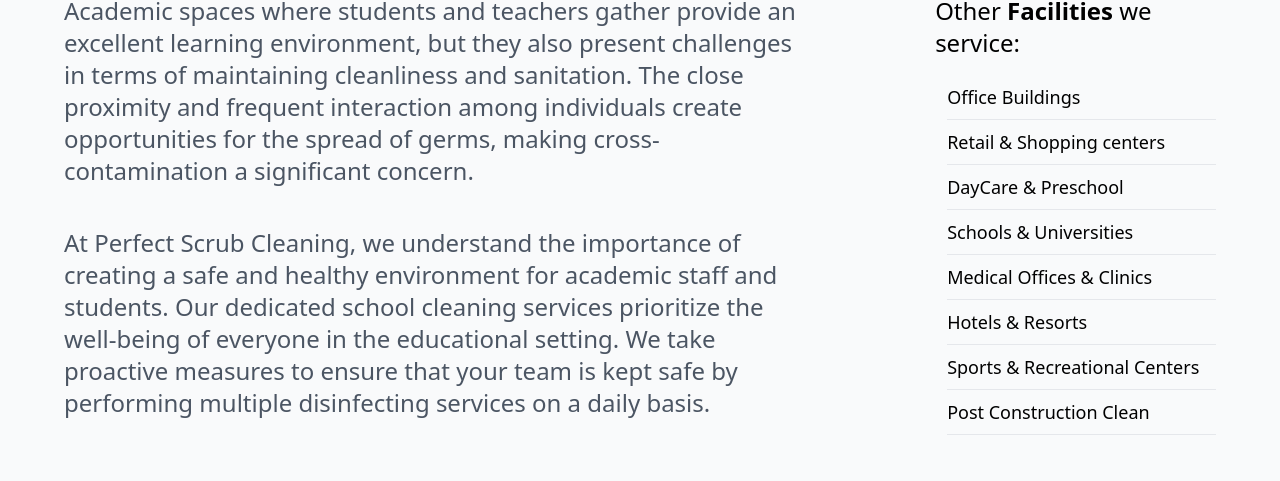
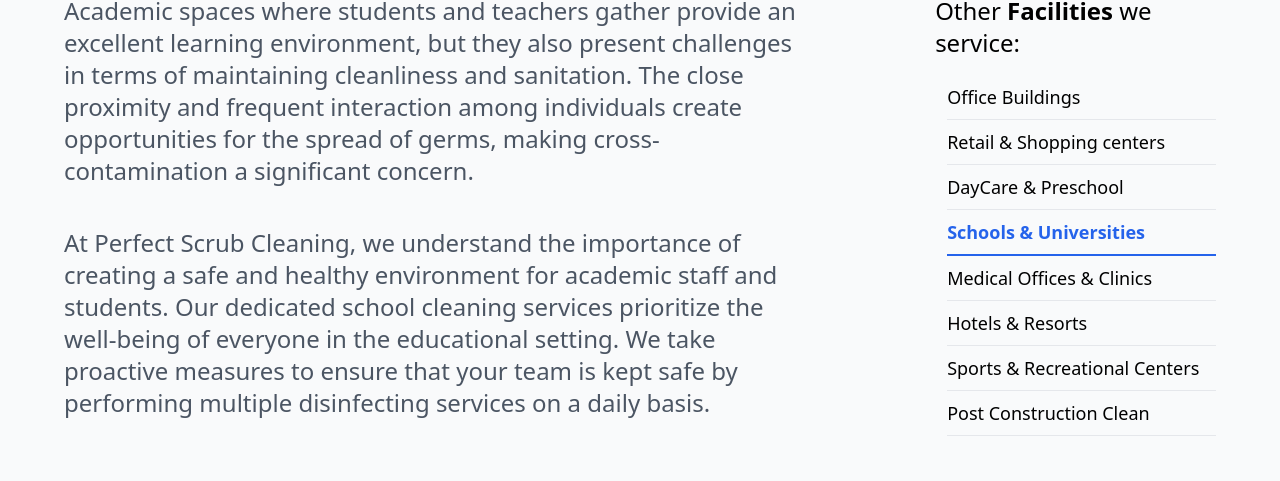
Before and after one commit to perfectscrub/perfect-scrub, a Next.js app: page /facilities/school-cleaning in a window 1280 px wide. Shown: the part 165-646 px from the top of the page. Built offline with nearby package versions, Linux system fonts and the light colour scheme.

Commit message:
used router to update active link in side menu

```diff
--- a/components/facilities-side-menu/FacilitiesSideMenu.jsx
+++ b/components/facilities-side-menu/FacilitiesSideMenu.jsx
@@ -1,11 +1,9 @@
-import { useState } from "react";
+import { useRouter } from "next/router";
 import Link from "next/link";
-import { services } from "@/data";
+import { facilities } from "@/data";
 
 const FacilitiesSideMenu = () => {
-  //update active index in state, cause re-render
-  const [activeIndex, setActiveIndex] = useState(0);
-
+  const router = useRouter();
   const handeClick = (i) => {
     console.log("i: ", i);
     setActiveIndex(i);
@@ -17,32 +15,32 @@ const FacilitiesSideMenu = () => {
         Other <span className="font-bold">Facilities</span> we service:
       </h3>
       <ul className="pl-3 text-lg">
-        {facilities.map(({ title, href }, i) => (
+        {facilities.map(({ title, href }, i) => {
+          if (router.pathname.includes(href)) {
+            return (
               <li
                 key={i}
-            className={`${
-              i == 1 ? "active" : ""
-            } py-2 pr-1 border-b hover:text-blue-600 hover:border-blue-600`}
-            // onClick={()=>handeClick(id)}
+                className="active-side-menu py-2 pr-1 border-b hover:text-blue-600 hover:border-blue-600"
+              >
+                <Link href={href}>{title}</Link>
+              </li>
+            );
+          }
+          return (
+            <li
+              key={i}
+              className="py-2 pr-1 border-b hover:text-blue-600 hover:border-blue-600"
             >
               <Link href={href} className={`${i == 1 ? "active" : ""}`}>
                 {title}
               </Link>
             </li>
-        ))}
+          );
+        })}
       </ul>
     </aside>
   );
 };
 
-const facilities = [
-  { href: "office-buildings-cleaning", title: "Office Buildings" },
-  { href: "retail-stores-cleaning", title: "Retail & Shopping centers"},
-  { href: "day-care-cleaning", title: "DayCare & Preschool" },
-  { href: "school-cleaning", title: "Schools & Universities" },
-  { href: "medical-office-cleaning", title: "Medical Offices & Clinics" },
-  { href: "hotel-cleaning", title: "Hotels & Resorts" },
-  { href: "recreational-facilities-cleaning", title: "Sports & Recreational Centers"},
-  { href: "post-construction-cleaning", title: "Post Construction Clean" },
-];
+
 export default FacilitiesSideMenu;
--- a/components/services-side-menu/ServicesSideMenu.jsx
+++ b/components/services-side-menu/ServicesSideMenu.jsx
@@ -1,32 +1,40 @@
-import { useState } from "react";
 import Link from "next/link";
+import { useRouter } from "next/router";
 import { services } from "@/data";
 
 const ServicesSideMenu = () => {
-  //update active index in state, cause re-render
-  const [ activeIndex, setActiveIndex ] = useState(0);
+  const router = useRouter();
 
-  const handeClick = (i) => {
-    console.log("i: ", i)
-    setActiveIndex(i)
-  };
-  // console.log('activeIndex', activeIndex);
   return (
     <aside className="hidden lg:block">
       <h3 className="font-sans text-2xl mb-4">
         Our <span className="font-bold">Services</span>
       </h3>
       <ul className="pl-3 text-lg">
-        {services.map(({ id, title, href }, i) => (
-          <li
-            key={id}
-            className={`${
-              i == 1 ? "active" : ""} py-2 pr-1 border-b hover:text-blue-600 hover:border-blue-600`}
-            // onClick={()=>handeClick(id)}
-          >
-            <Link href={href} className={`${i==1? "active": ""}`}>{title}</Link>
-          </li>
-        ))}
+        {services.map(({ id, title, href }, i) => {
+          if (router.pathname.includes(href)) {
+            return (
+              <li
+                key={id}
+                className="active-side-menu py-2 pr-1 border-b hover:text-blue-600 hover:border-blue-600"
+              >
+                <Link href={href} className={`${i == 1 ? "active" : ""}`}>
+                  {title}
+                </Link>
+              </li>
+            );
+          }
+          return (
+            <li
+              key={id}
+              className="py-2 pr-1 border-b hover:text-blue-600 hover:border-blue-600"
+            >
+              <Link href={href} className={`${i == 1 ? "active" : ""}`}>
+                {title}
+              </Link>
+            </li>
+          );
+        })}
       </ul>
     </aside>
   );
```
Lines whose indentation alone changed are shown as unchanged.
